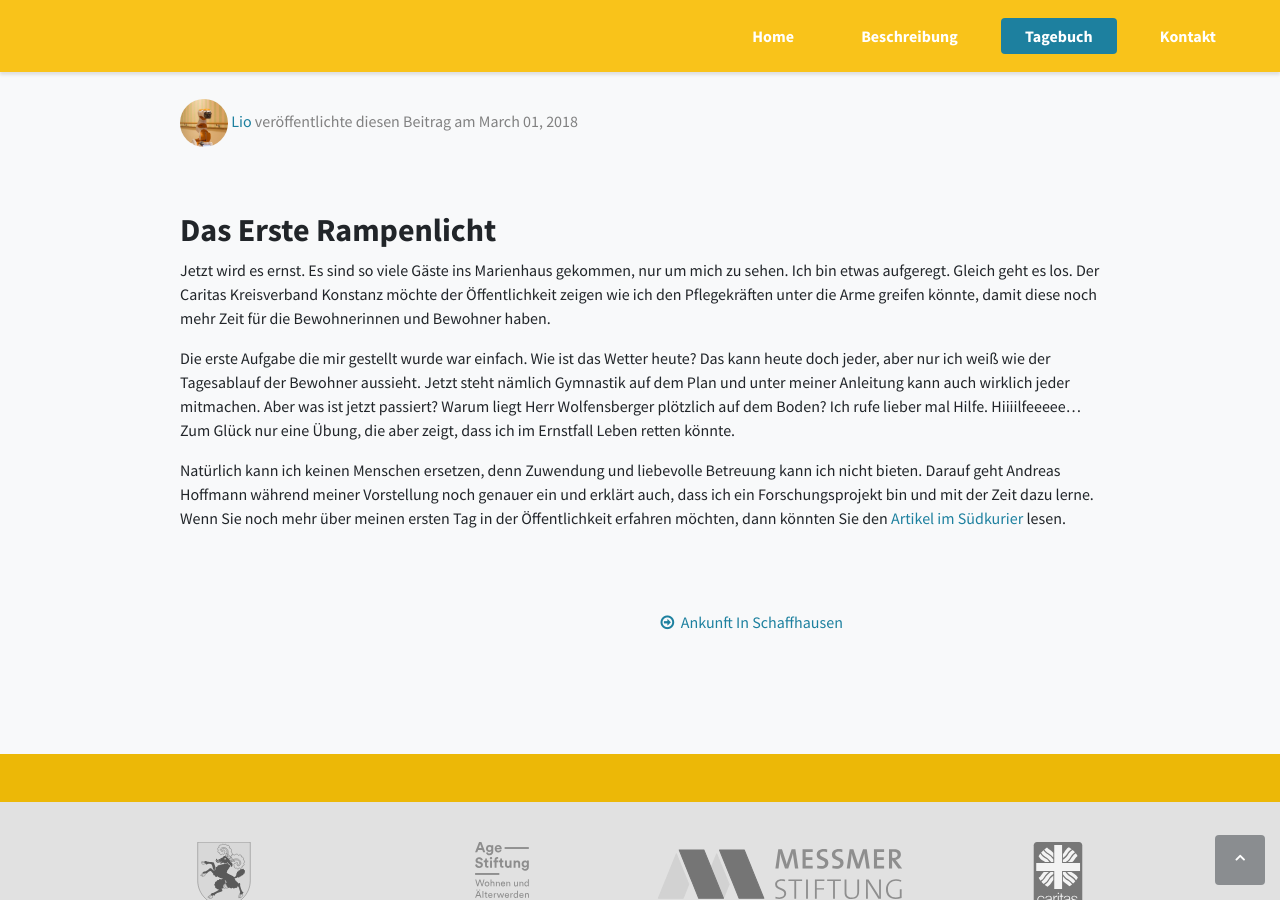
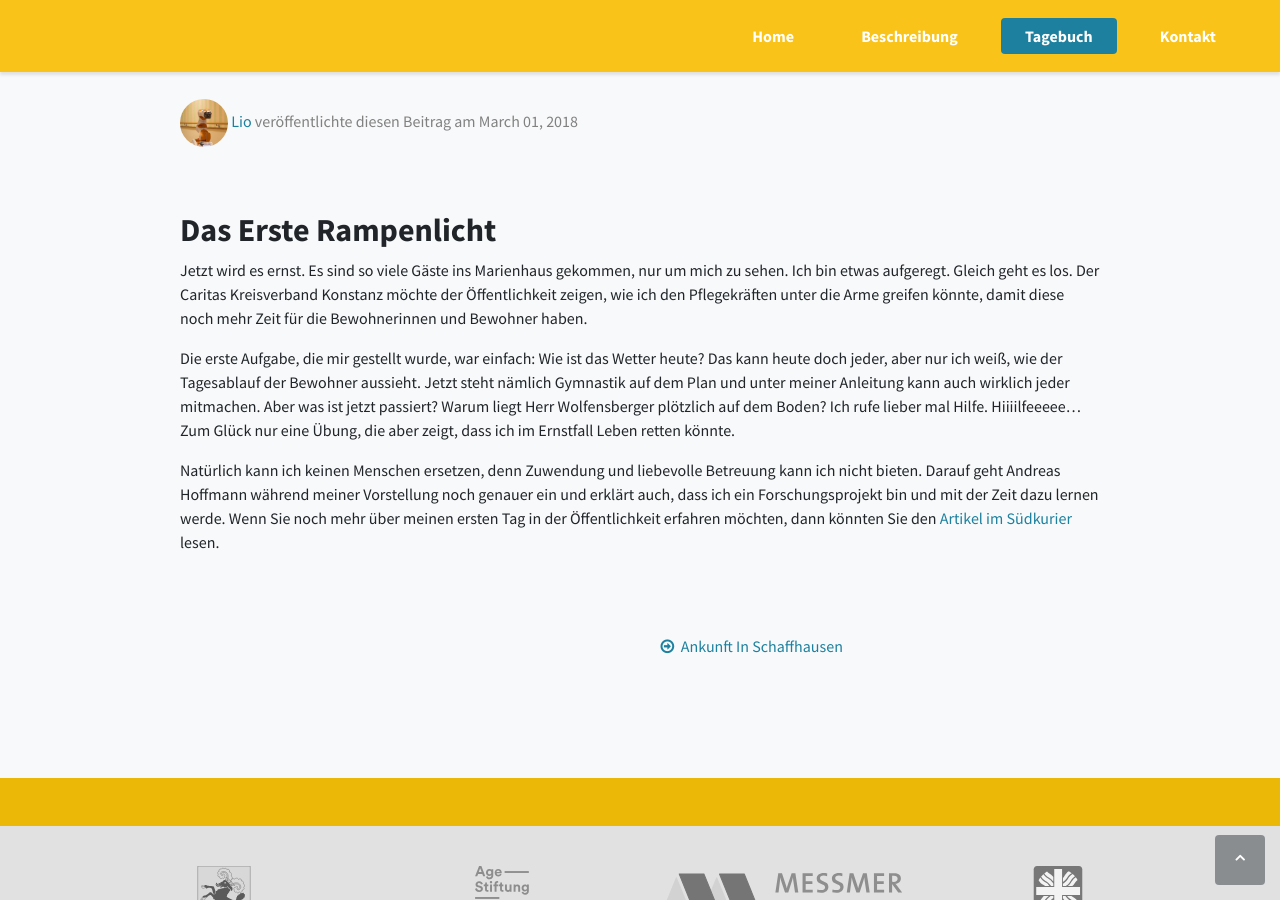
Before and after one commit to uni-konstanz/pur.team, a Jekyll site: the page built from _posts/2018-03-01-Das-erste-Rampenlicht.md, in a window 1280 px wide and 900 px high, scrolled down 1141 px. Built offline with Jekyll 4.4.1, drawn with Linux system fonts in a browser that asks for light colours; Markdown is read by kramdown in place of the engine named in the settings.

Commit message:
Korrekturen

```diff
--- a/_posts/2018-03-01-Das-erste-Rampenlicht.md
+++ b/_posts/2018-03-01-Das-erste-Rampenlicht.md
@@ -7,22 +7,22 @@ images:
 
 Jetzt wird es ernst. Es sind so viele Gäste ins Marienhaus gekommen, nur um mich
 zu sehen. Ich bin etwas aufgeregt. Gleich geht es los. Der Caritas Kreisverband
-Konstanz möchte der Öffentlichkeit zeigen wie ich den Pflegekräften unter die
+Konstanz möchte der Öffentlichkeit zeigen, wie ich den Pflegekräften unter die
 Arme greifen könnte, damit diese noch mehr Zeit für die Bewohnerinnen und
 Bewohner haben.
 
-Die erste Aufgabe die mir gestellt wurde war einfach. Wie ist das Wetter heute?
-Das kann heute doch jeder, aber nur ich weiß wie der Tagesablauf der Bewohner
+Die erste Aufgabe, die mir gestellt wurde, war einfach: Wie ist das Wetter heute?
+Das kann heute doch jeder, aber nur ich weiß, wie der Tagesablauf der Bewohner
 aussieht. Jetzt steht nämlich Gymnastik auf dem Plan und unter meiner Anleitung
 kann auch wirklich jeder mitmachen. Aber was ist jetzt passiert? Warum liegt
 Herr Wolfensberger plötzlich auf dem Boden? Ich rufe lieber mal Hilfe.
-Hiiiilfeeeee... Zum Glück nur eine Übung, die aber zeigt, dass ich im Ernstfall
+Hiiiilfeeeee… Zum Glück nur eine Übung, die aber zeigt, dass ich im Ernstfall
 Leben retten könnte.
 
 Natürlich kann ich keinen Menschen ersetzen, denn Zuwendung und liebevolle
 Betreuung kann ich nicht bieten. Darauf geht Andreas Hoffmann während meiner
 Vorstellung noch genauer ein und erklärt auch, dass ich ein Forschungsprojekt
-bin und mit der Zeit dazu lerne. Wenn Sie noch mehr über meinen ersten Tag in
+bin und mit der Zeit dazu lernen werde. Wenn Sie noch mehr über meinen ersten Tag in
 der Öffentlichkeit erfahren möchten, dann könnten Sie den [Artikel im
 Südkurier][1] lesen.
 
```
Also changed, not shown: _posts/2019-12-19-Ankunft-in-Schaffhausen.md (+1 -1 lines), _posts/2020-01-21-Ankunft-in-Konstanz.md (+1 -1 lines).
